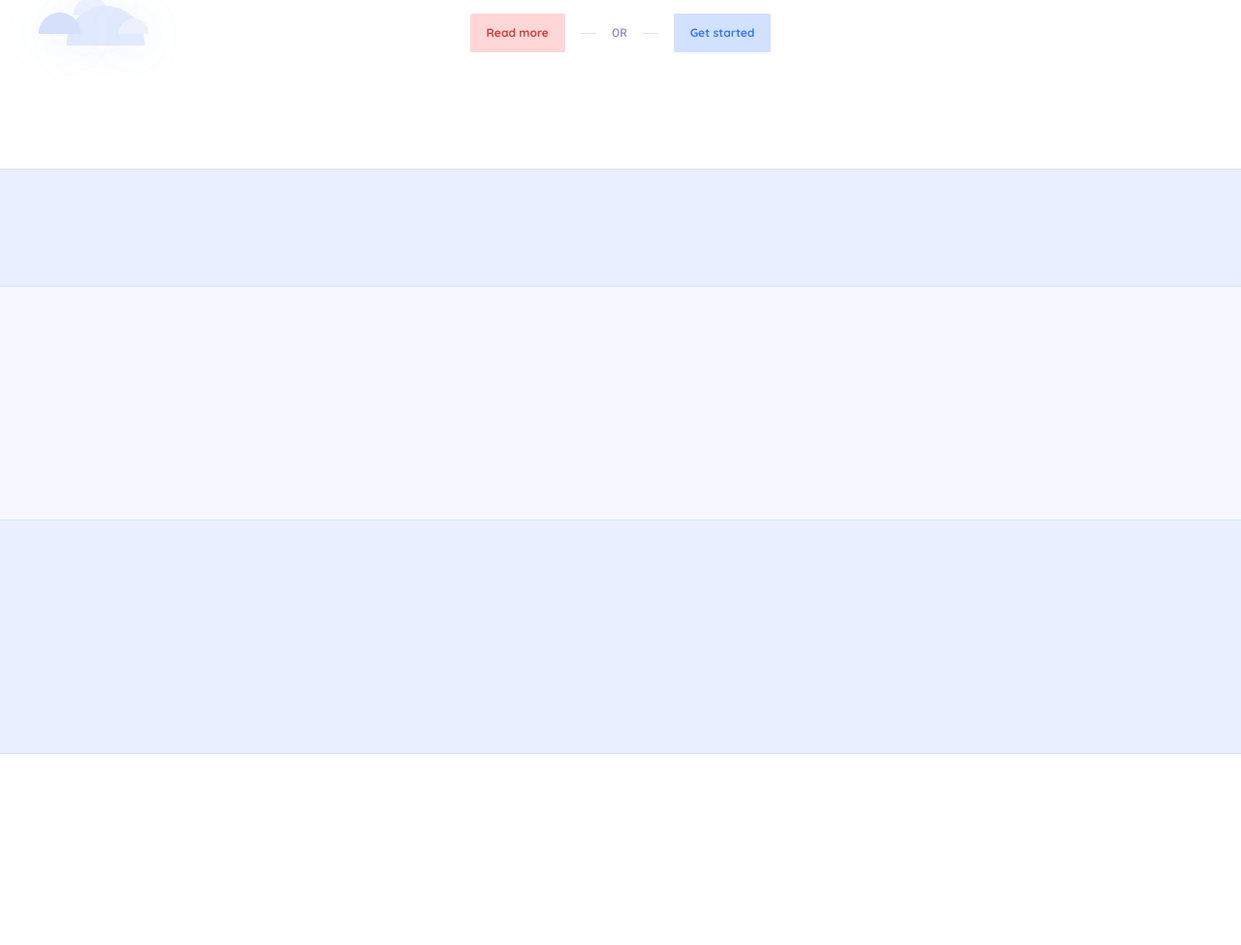
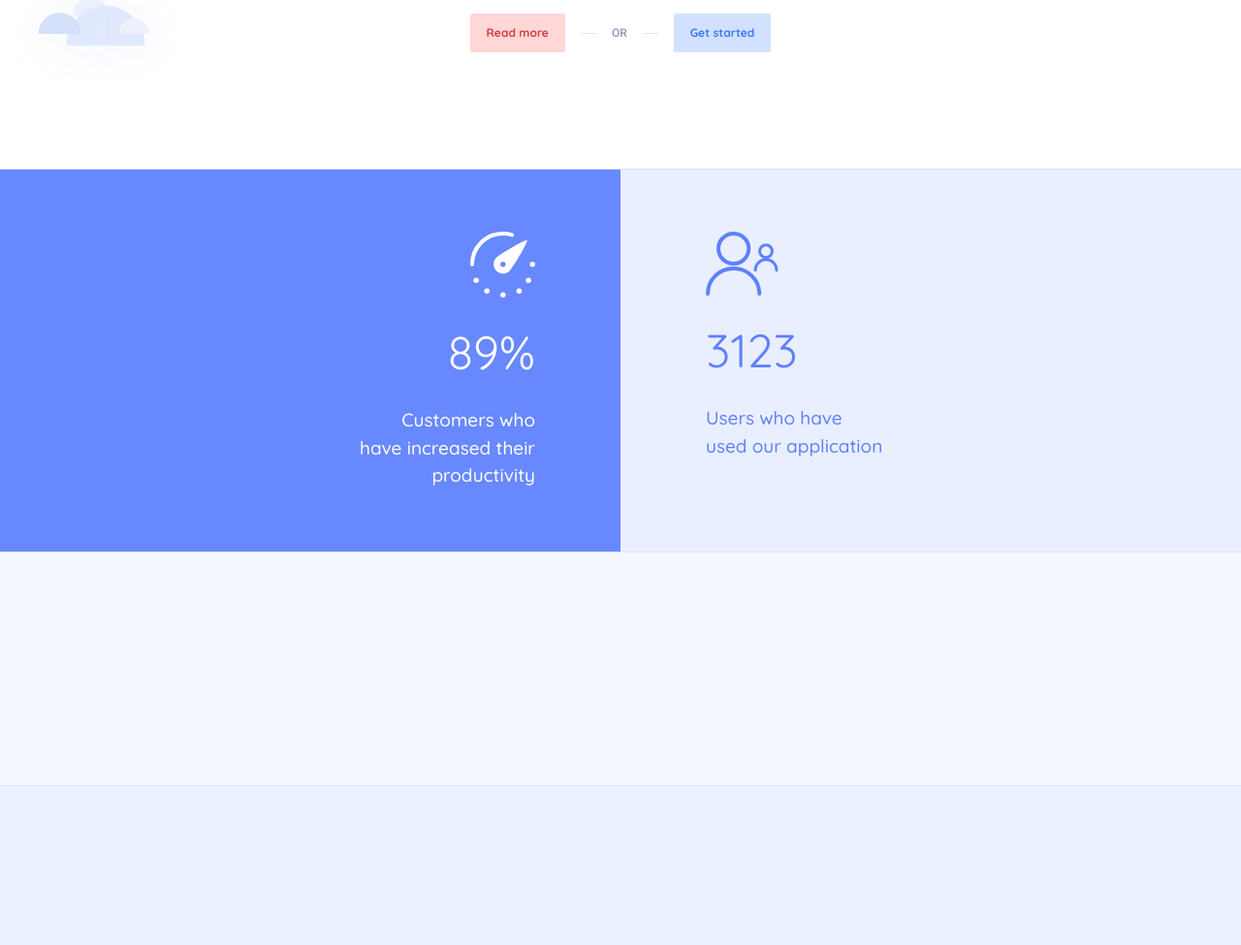
Before and after one commit to IlyaKvitkovskyi/productivity, a website: page index.html in a window 1280 px wide. Shown: the part 1948-2923 px from the top of the page at 97% size. Drawn offline with Linux system fonts and the light colour scheme.

Commit message:
added stats section

```diff
--- a/css/styles.scss
+++ b/css/styles.scss
@@ -20,6 +20,8 @@ $fw-bold: 700;
 
 $fs-sm: 12px;
 $fs-md: 15px;
+$fs-lg: 19px;
+$fs-xl: 48px;
 
 $padding-vertical: $base * 30;
 $padding-vertical-sm: $base * 15;
@@ -486,9 +488,43 @@ h5 {
 // === STATS ===
 .section-stats {
   background-color: #e9efff;
-  .section-inner {
-    padding-top: $padding-vertical-sm;
-    padding-bottom: $padding-vertical-sm;
+  display: flex;
+
+  &__icon {
+    margin-bottom: $base * 6;
+  }
+
+  &__number {
+    @include quicksand;
+    font-size: $fs-xl;
+    margin-bottom: $base * 7;
+  }
+
+  &__text {
+    @include quicksand;
+    font-size: $fs-lg;
+    font-weight: $fw-medium;
+    width: 40%;
+    line-height: 1.5;
+  }
+
+  &__left,
+  &__right {
+    display: flex;
+    flex-direction: column;
+    flex-basis: 50%;
+    padding: $base * 16 $base * 22;
+  }
+
+  &__left {
+    align-items: flex-end;
+    background-color: #6888ff;
+    text-align: right;
+    color: #fff;
+  }
+
+  &__right {
+    color: #5e80ff;
   }
 }
 // === / STATS ===
--- a/index.html
+++ b/index.html
@@ -256,7 +256,24 @@
 
     <!-- stats -->
     <section class="section-outer section-stats">
-      <div class="section-inner"></div>
+      <div class="section-stats__left">
+        <div class="section-stats__icon">
+          <img src="img/icon-stats-left.svg" alt="">
+        </div>
+        <div class="section-stats__number">89%</div>
+        <div class="section-stats__text">
+          Customers who have increased their productivity
+        </div>
+      </div>
+      <div class="section-stats__right">
+        <div class="section-stats__icon">
+          <img src="img/icon-stats-right.svg" alt="">
+        </div>
+        <div class="section-stats__number">3123</div>
+        <div class="section-stats__text">
+          Users who have used our application
+        </div>
+      </div>
     </section>
     <!-- / stats -->
 
```
Also changed, not shown: css/styles.css, img/icon-stats-left.svg (added), img/icon-stats-right.svg (added).
